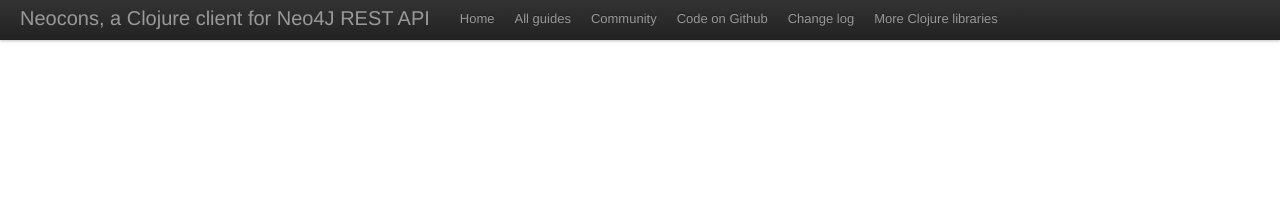
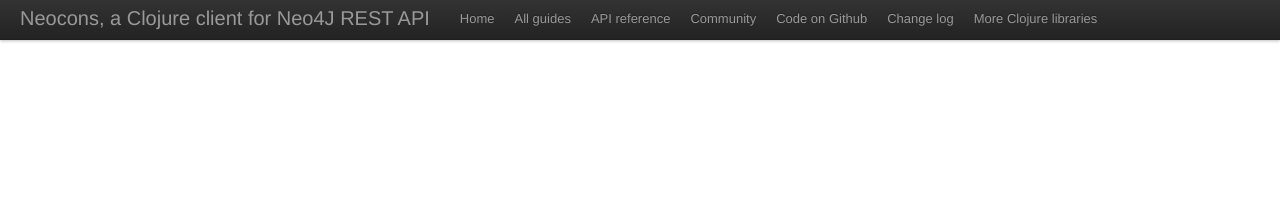
Before and after one commit to clojurewerkz/neocons.docs, a Jekyll site: the page built from index.html, in a window 1280 px wide. Shown: the top 203 px of the page. Built offline with Jekyll 4.4.1, drawn with Linux system fonts in a browser that asks for light colours; some web fonts are replaced.

Commit message:
Link to API reference

```diff
--- a/_layouts/article.html
+++ b/_layouts/article.html
@@ -43,6 +43,9 @@
               </li>
               <li>
                 <a href="/articles/guides.html">All guides</a>
+              </li>
+              <li>
+                <a href="http://reference.clojureneo4j.info/">API reference</a>
               </li>
               <li>
                 <a href='/articles/community.html'>Community</a>
--- a/_layouts/default.html
+++ b/_layouts/default.html
@@ -46,6 +46,9 @@
                 <a href="/articles/guides.html">All guides</a>
               </li>
               <li>
+                <a href="http://reference.clojureneo4j.info/">API reference</a>
+              </li>
+              <li>
                 <a href='/articles/community.html'>Community</a>
               </li>
               <li>
```
